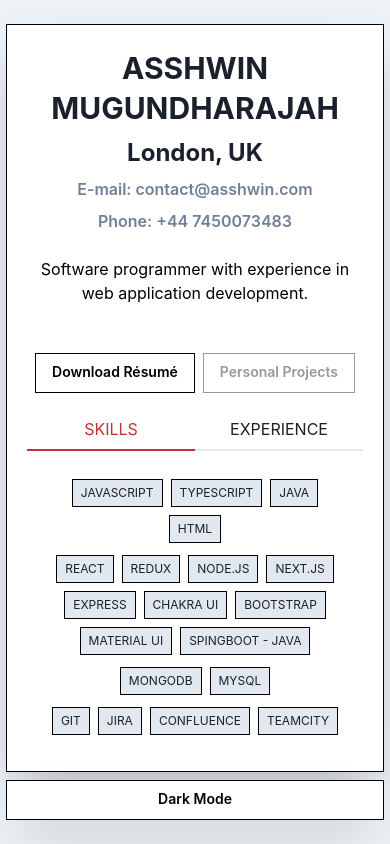
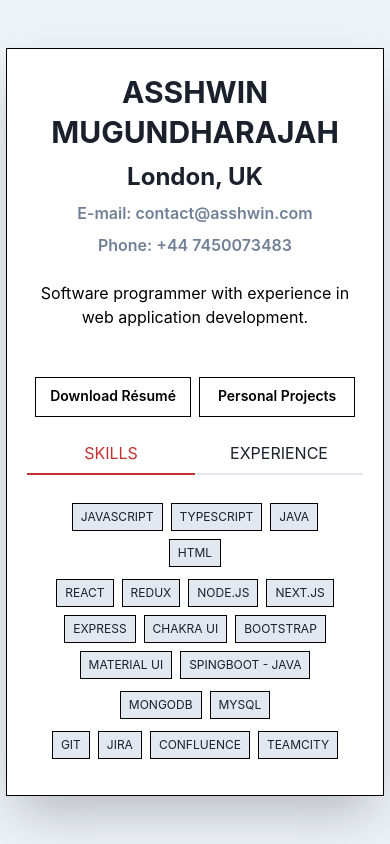
Before and after one commit to ashkl/portfolio, a Next.js app: page / in a window 390 px wide. Built offline with nearby package versions, Linux system fonts and the light colour scheme.

Commit message:
fixed layout and responsivness

```diff
--- a/Components/ProfileCard/ProfileCard.tsx
+++ b/Components/ProfileCard/ProfileCard.tsx
@@ -12,6 +12,7 @@ import {
   useColorModeValue,
 } from "@chakra-ui/react";
 import { motion } from "framer-motion";
+import Link from "next/link";
 import Experience from "../Resume/Experience";
 import Skills from "../Resume/Skills";
 
@@ -30,7 +31,15 @@ export default function ProfileCard() {
   };
 
   return (
-    <>
+    <Stack
+      p={3}
+      display="flex"
+      justifyContent={"center"}
+      alignItems="center"
+      textAlign="center"
+      minHeight={"100vh"}
+      className="profile-card"
+    >
       <Stack
         as={motion.div}
         borderWidth="1px"
@@ -97,15 +106,7 @@ export default function ProfileCard() {
               Download Résumé
             </Button>
 
-            <Tooltip
-              label="UNDER DEVELOPMENT"
-              shouldWrapChildren
-              rounded={"none"}
-              borderWidth={"1px"}
-              flex={1}
-              bg={"red"}
-              color={"white"}
-            >
+            <Link href="/projects">
               <Button
                 flex={1}
                 fontSize={"sm"}
@@ -120,11 +121,10 @@ export default function ProfileCard() {
                 }}
                 _hover={{ borderColor: "red" }}
                 onClick={(e) => e.currentTarget.blur()}
-                isDisabled
               >
                 Personal Projects
               </Button>
-            </Tooltip>
+            </Link>
           </Stack>
           <Tabs colorScheme={"red"} isFitted isLazy variant={"line"}>
             <TabList>
@@ -138,6 +138,6 @@ export default function ProfileCard() {
           </Tabs>
         </Stack>
       </Stack>
-    </>
+    </Stack>
   );
 }
--- a/layout.tsx
+++ b/layout.tsx
@@ -19,20 +19,7 @@ export default function Layout({ children }: any) {
         <ColorModeScript initialColorMode={theme.config.initialColorMode} />
         <main>
           <Box minH="100vH" bg={useColorModeValue("gray.100", "black")}>
-            <Center
-              px={3}
-              display="flex"
-              justifyContent={"center"}
-              alignItems="center"
-              textAlign="center"
-              minHeight={"100vh"}
-              className="profile-card"
-            >
-              <Stack>
-                {children}
-                <ThemeSwitch />
-              </Stack>
-            </Center>
+            {children}
           </Box>
         </main>
       </div>
```
